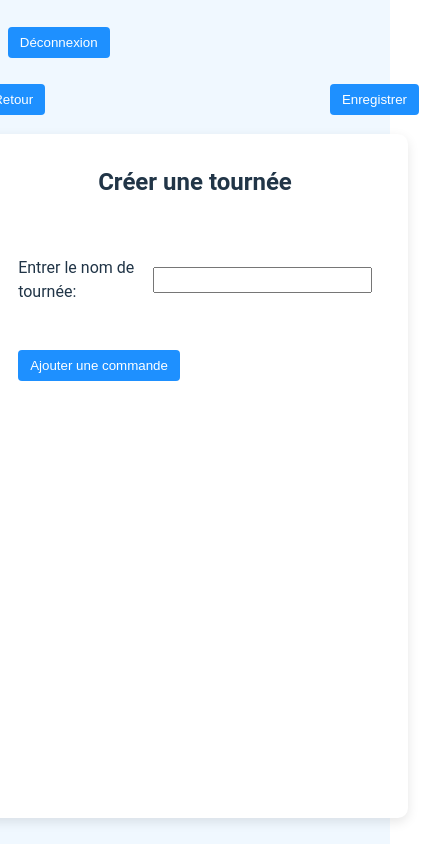
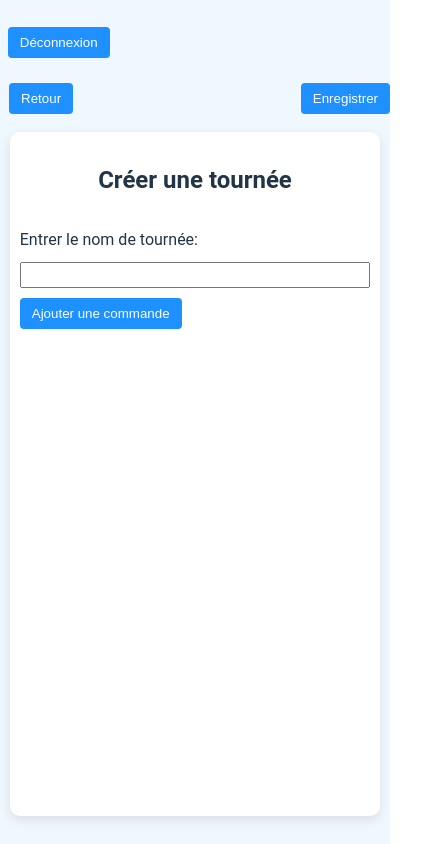
Before and after one commit to Porridjo/tfe-frontend, a React (Vite) app: page /round/create-round in a window 390 px wide. Shown: the whole page, 428 px wide, since content can reach past the window. Built offline with nearby package versions, Linux system fonts and the light colour scheme; sample sign-in values are in the browser's storage.

Commit message:
fix: css

```diff
--- a/src/pages/Round/RoundCreation/RoundCreationPage.jsx
+++ b/src/pages/Round/RoundCreation/RoundCreationPage.jsx
@@ -45,7 +45,7 @@ const RoundCreationPage = ({ nurseries, setFormData }) => {
         <h2>Créer une tournée</h2>
         <div className="round-input-div">
           <p>Entrer le nom de tournée: </p>
-          <input type="text" value={roundName} onChange={handleChange}/>
+          <input className="roundname-input" type="text" value={roundName} onChange={handleChange}/>
         </div>
         <Link to={"/round/create-round/addorder"}>
           <button className="add-order-btn">Ajouter une commande</button>
--- a/src/stylesheets/RoundCreationPage.css
+++ b/src/stylesheets/RoundCreationPage.css
@@ -79,4 +79,22 @@
   .round-form {
     width: 95%;
   }
+
+  .round-input-div {
+    flex-wrap: wrap;
+    margin: 0;
+  }
+
+  .round-input-div > p {
+    margin: 0 0 10px 10px;
+  }
+
+  .round-input-div > input {
+    margin: 0 10px;
+    width: 100%;
+  }
+
+  .add-order-btn {
+    margin: 10px 0 0 10px;
+  }
 }
```
